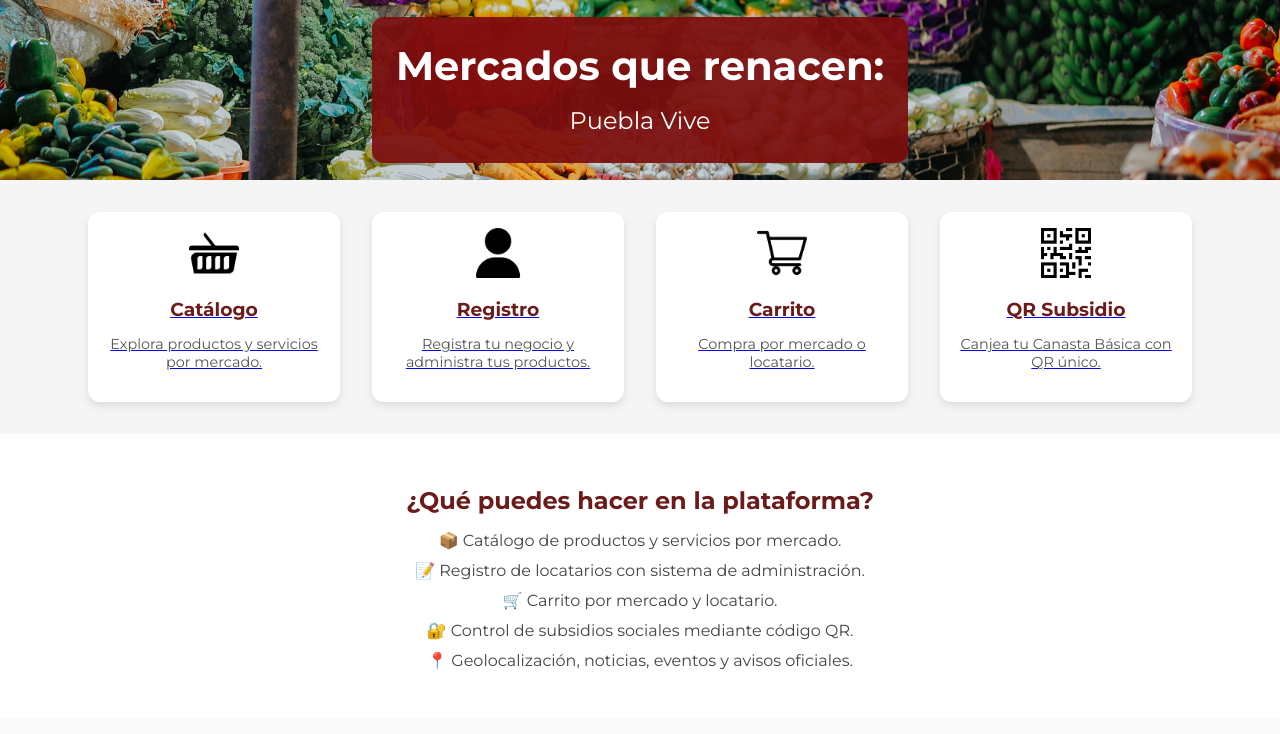
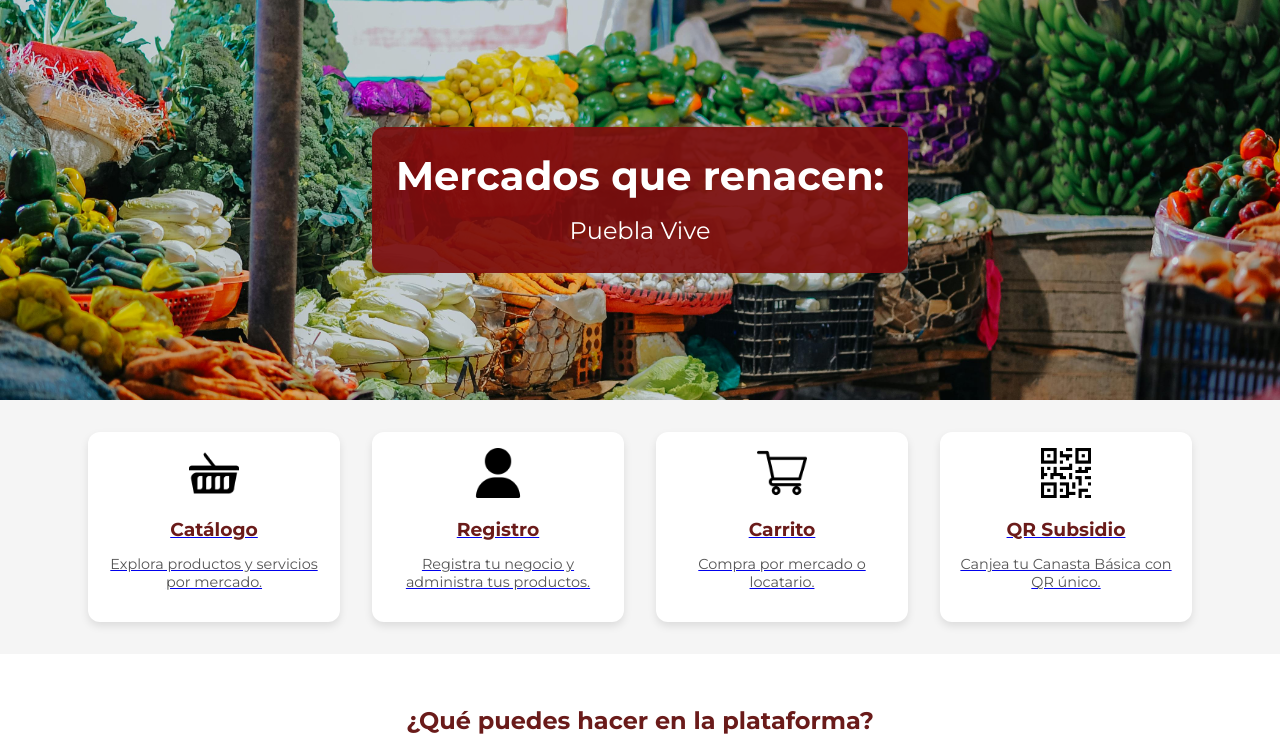
Before and after one commit to SSIEETEE7/qr-subsidios-app, a Flask app: page / in a window 1280 px wide. Shown: the top 734 px of the page. Run offline with Flask 3, Linux system fonts and the light colour scheme.

Commit message:
Fix: aplicar correctamente altura 50vh al hero del index

```diff
--- a/static/style.css
+++ b/static/style.css
@@ -253,7 +253,6 @@ footer {
   color: #6a1b1a;
 }
 .hero-full {
-  height: 100vh;
   width: 100%;
   background-size: cover;
   background-position: center;
@@ -401,7 +400,6 @@ footer {
 }
 /* 🟥 Hero principal */
 .hero-full {
-  height: 100vh;
   width: 100%;
   background-size: cover;
   background-position: center;
@@ -606,8 +604,9 @@ body:not(.index) .hero-full {
 }
 /* Ajustes SOLO para la página principal */
 .index-page .hero-full {
-  height: 50vh; /* 50% del alto de la pantalla del usuario */
+  height: 50vh !important;
 }
+
 
 
 .index-page .hero-title {
```
